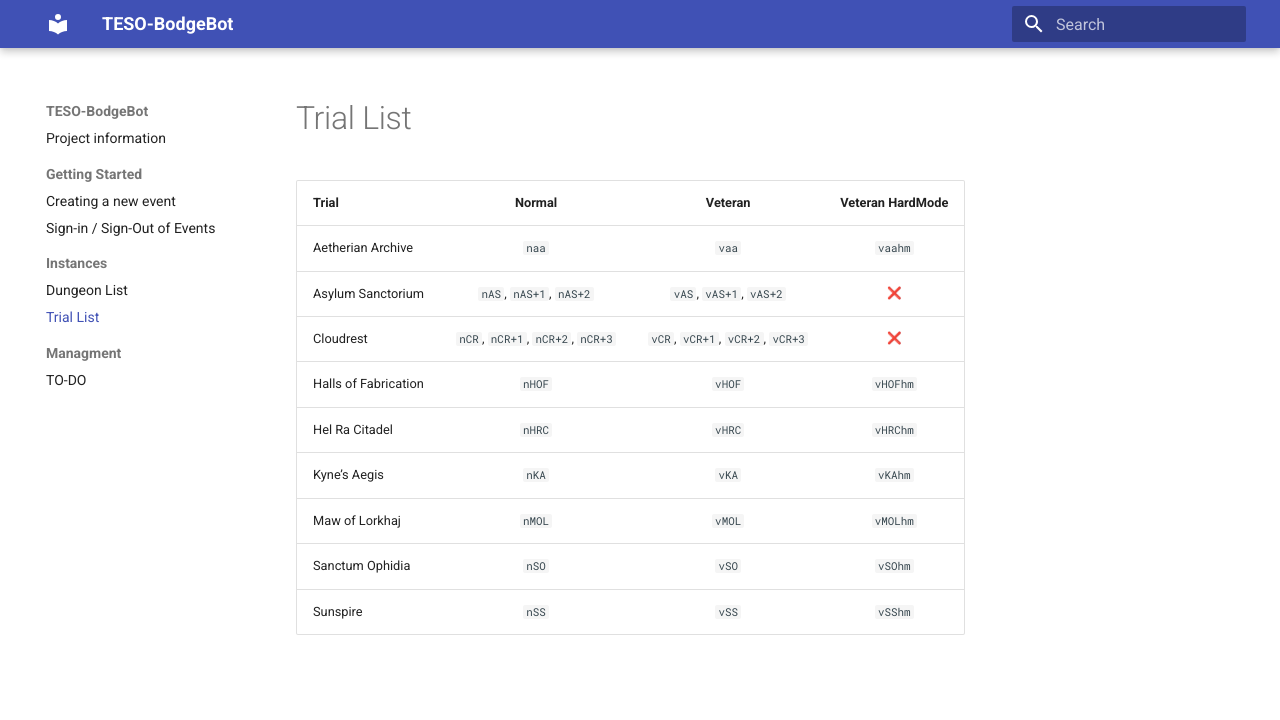
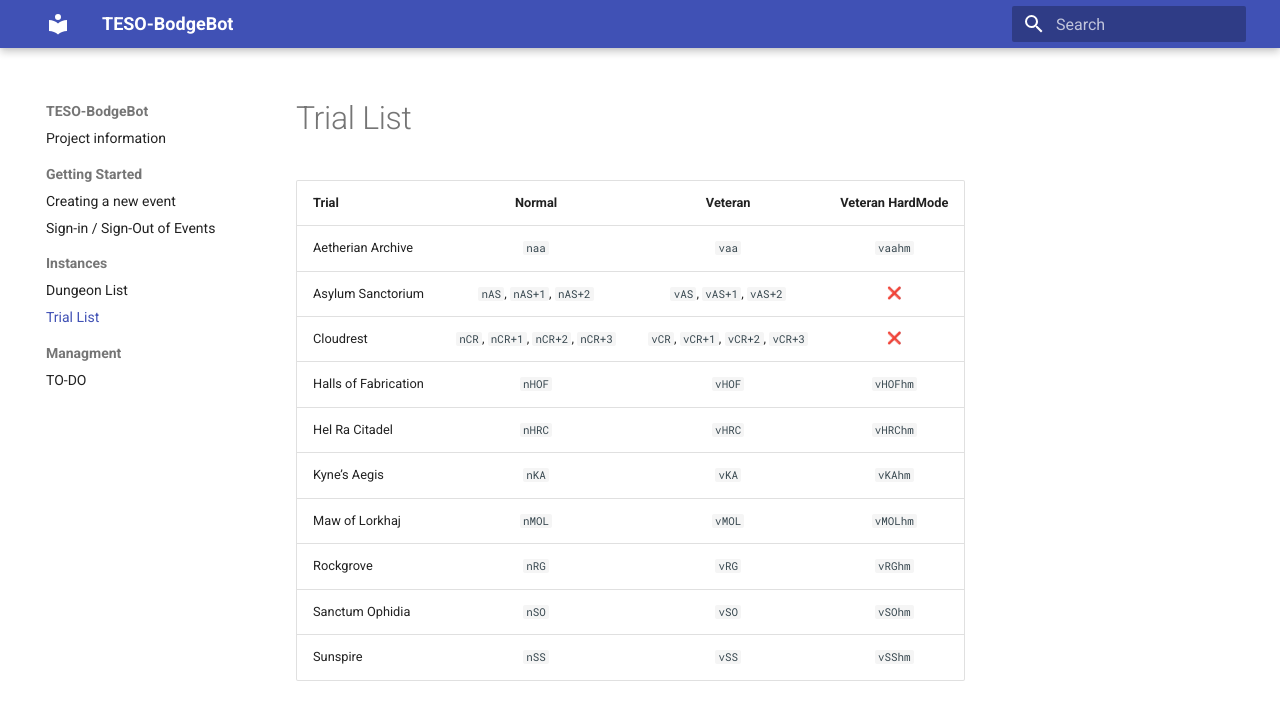
Before and after one commit to CC-Damo/BodgeBot-Docs, an MkDocs documentation site: the page built from docs/Instances/trials.md, in a window 1280 px wide. Shown: the top 720 px of the page. Built offline with MkDocs 1.6.1 and Material for MkDocs 9.7.7, drawn with Linux system fonts in a browser that asks for light colours; emoji names are drawn with the system emoji font.

Commit message:
Update trials.md

```diff
--- a/docs/Instances/trials.md
+++ b/docs/Instances/trials.md
@@ -9,5 +9,6 @@
 |Hel Ra Citadel|`nHRC`|`vHRC`|`vHRChm`|
 |Kyne’s Aegis|`nKA`|`vKA`|`vKAhm`|
 |Maw of Lorkhaj|`nMOL`|`vMOL`|`vMOLhm`|
+|Rockgrove|`nRG`|`vRG`|`vRGhm`|
 |Sanctum Ophidia|`nSO`|`vSO`|`vSOhm`|
 |Sunspire|`nSS`|`vSS`|`vSShm`|
```
